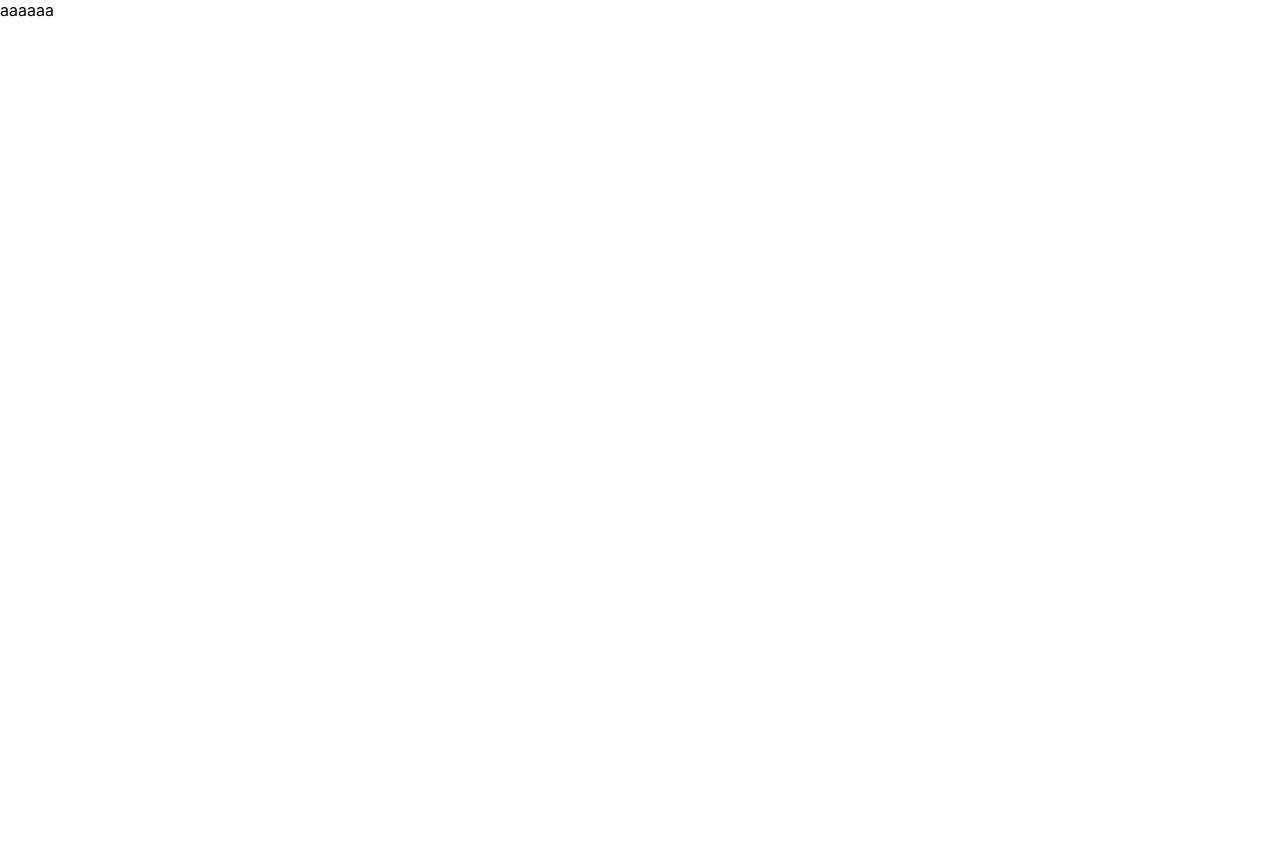
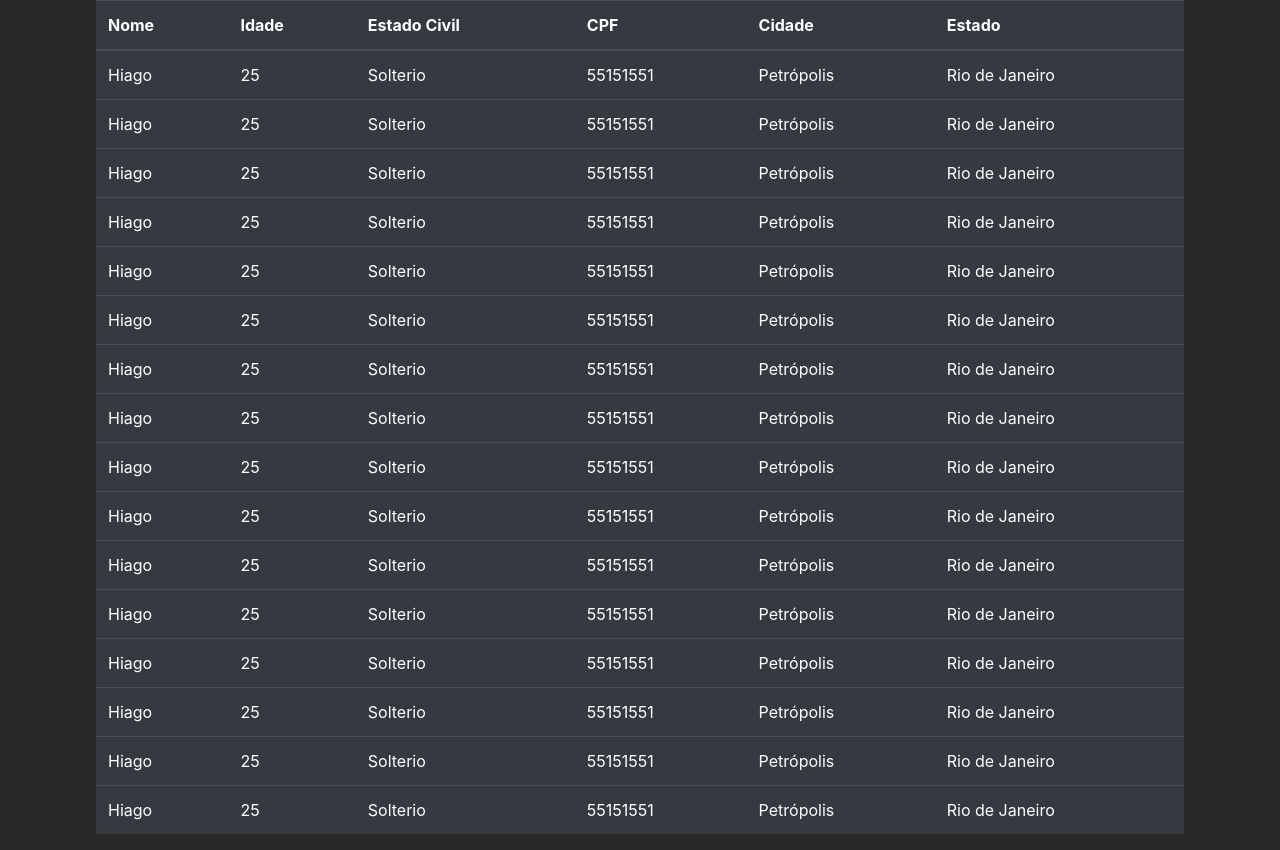
Before and after one commit to Hiaguedes/desafio-softwrap, a React (Create React App) app in the folder web/: page / in a window 1280 px wide. Before the commit the page ends 800 px from the top, so only its background shows below. Built offline with nearby package versions, Linux system fonts and the light colour scheme.

Commit message:
criando a tabela com o bootstrap

```diff
--- a/web/package.json
+++ b/web/package.json
@@ -6,7 +6,9 @@
     "@testing-library/jest-dom": "^5.11.4",
     "@testing-library/react": "^11.1.0",
     "@testing-library/user-event": "^12.1.10",
+    "bootstrap": "^4.5.3",
     "react": "^17.0.1",
+    "react-bootstrap": "^1.4.0",
     "react-dom": "^17.0.1",
     "react-router-dom": "^5.2.0",
     "react-scripts": "4.0.0",
--- a/web/public/index.html
+++ b/web/public/index.html
@@ -5,7 +5,7 @@
     <meta name="viewport" content="width=device-width, initial-scale=1" />
 
 
-    <title>React App</title>
+    <title>Cadastro Pessoa</title>
   </head>
   <body>
     <noscript>You need to enable JavaScript to run this app.</noscript>
--- a/web/src/App.js
+++ b/web/src/App.js
@@ -2,6 +2,7 @@ import React from 'react';
 import './App.css';
 import Routes from './routes';
 import {BrowserRouter, Switch} from 'react-router-dom';
+import 'bootstrap/dist/css/bootstrap.min.css';
 
 function App() {
   return (
--- a/web/src/index.css
+++ b/web/src/index.css
@@ -7,7 +7,6 @@ body {
   -moz-osx-font-smoothing: grayscale;
 }
 
-code {
-  font-family: source-code-pro, Menlo, Monaco, Consolas, 'Courier New',
-    monospace;
+#root,html{
+  background-color: rgb(41, 41, 41);
 }
--- a/web/src/pages/Table.jsx
+++ /dev/null
@@ -1,9 +0,0 @@
-import React from 'react';
-
-
-export default function Table(){
-
-    return (<div>
-        aaaaaa
-    </div>)
-}
--- /dev/null
+++ b/web/src/pages/TablePage.css
@@ -0,0 +1,4 @@
+.table-container{
+    width: 85%;
+    margin: 0 auto;
+}
--- /dev/null
+++ b/web/src/pages/TablePage.jsx
@@ -0,0 +1,153 @@
+import React from 'react';
+import {Table} from 'react-bootstrap';
+import './TablePage.css';
+
+export default function TablePage(){
+
+    return (
+    <div className="table-container">
+    <Table responsive hover variant="dark">
+        <thead>
+            <tr>
+                <th>Nome</th>
+                <th>Idade</th>
+                <th>Estado Civil</th>
+                <th>CPF</th>
+                <th>Cidade</th>
+                <th>Estado</th>
+            </tr>
+        </thead>
+        <tbody>
+            <tr>
+                <td>Hiago</td>
+                <td>25</td>
+                <td>Solterio</td>
+                <td>55151551</td>
+                <td>Petrópolis</td>
+                <td>Rio de Janeiro</td>
+            </tr>
+            <tr>
+                <td>Hiago</td>
+                <td>25</td>
+                <td>Solterio</td>
+                <td>55151551</td>
+                <td>Petrópolis</td>
+                <td>Rio de Janeiro</td>
+            </tr>
+            <tr>
+                <td>Hiago</td>
+                <td>25</td>
+                <td>Solterio</td>
+                <td>55151551</td>
+                <td>Petrópolis</td>
+                <td>Rio de Janeiro</td>
+            </tr>
+            <tr>
+                <td>Hiago</td>
+                <td>25</td>
+                <td>Solterio</td>
+                <td>55151551</td>
+                <td>Petrópolis</td>
+                <td>Rio de Janeiro</td>
+            </tr>
+            <tr>
+                <td>Hiago</td>
+                <td>25</td>
+                <td>Solterio</td>
+                <td>55151551</td>
+                <td>Petrópolis</td>
+                <td>Rio de Janeiro</td>
+            </tr>
+            <tr>
+                <td>Hiago</td>
+                <td>25</td>
+                <td>Solterio</td>
+                <td>55151551</td>
+                <td>Petrópolis</td>
+                <td>Rio de Janeiro</td>
+            </tr>
+            <tr>
+                <td>Hiago</td>
+                <td>25</td>
+                <td>Solterio</td>
+                <td>55151551</td>
+                <td>Petrópolis</td>
+                <td>Rio de Janeiro</td>
+            </tr>
+            <tr>
+                <td>Hiago</td>
+                <td>25</td>
+                <td>Solterio</td>
+                <td>55151551</td>
+                <td>Petrópolis</td>
+                <td>Rio de Janeiro</td>
+            </tr>
+            <tr>
+                <td>Hiago</td>
+                <td>25</td>
+                <td>Solterio</td>
+                <td>55151551</td>
+                <td>Petrópolis</td>
+                <td>Rio de Janeiro</td>
+            </tr>
+            <tr>
+                <td>Hiago</td>
+                <td>25</td>
+                <td>Solterio</td>
+                <td>55151551</td>
+                <td>Petrópolis</td>
+                <td>Rio de Janeiro</td>
+            </tr>
+            <tr>
+                <td>Hiago</td>
+                <td>25</td>
+                <td>Solterio</td>
+                <td>55151551</td>
+                <td>Petrópolis</td>
+                <td>Rio de Janeiro</td>
+            </tr>
+            <tr>
+                <td>Hiago</td>
+                <td>25</td>
+                <td>Solterio</td>
+                <td>55151551</td>
+                <td>Petrópolis</td>
+                <td>Rio de Janeiro</td>
+            </tr>
+            <tr>
+                <td>Hiago</td>
+                <td>25</td>
+                <td>Solterio</td>
+                <td>55151551</td>
+                <td>Petrópolis</td>
+                <td>Rio de Janeiro</td>
+            </tr>
+            <tr>
+                <td>Hiago</td>
+                <td>25</td>
+                <td>Solterio</td>
+                <td>55151551</td>
+                <td>Petrópolis</td>
+                <td>Rio de Janeiro</td>
+            </tr>
+            <tr>
+                <td>Hiago</td>
+                <td>25</td>
+                <td>Solterio</td>
+                <td>55151551</td>
+                <td>Petrópolis</td>
+                <td>Rio de Janeiro</td>
+            </tr>
+            <tr>
+                <td>Hiago</td>
+                <td>25</td>
+                <td>Solterio</td>
+                <td>55151551</td>
+                <td>Petrópolis</td>
+                <td>Rio de Janeiro</td>
+            </tr>
+        </tbody>
+    </Table>
+    </div>
+    )
+}
--- a/web/src/routes.jsx
+++ b/web/src/routes.jsx
@@ -1,14 +1,14 @@
 import React from 'react';
 import  { Switch, Route} from 'react-router-dom';
 
-import Table from './pages/Table';
+import TablePage from './pages/TablePage';
 
 export default function Routes(){
 
 
     return(
         <>
-        <Route exact path="/" component={Table}/>
+        <Route exact path="/" component={TablePage}/>
         </>
     )
 }
```
Also changed, not shown: 1 other file (tests, documents, lock files or other folders).
